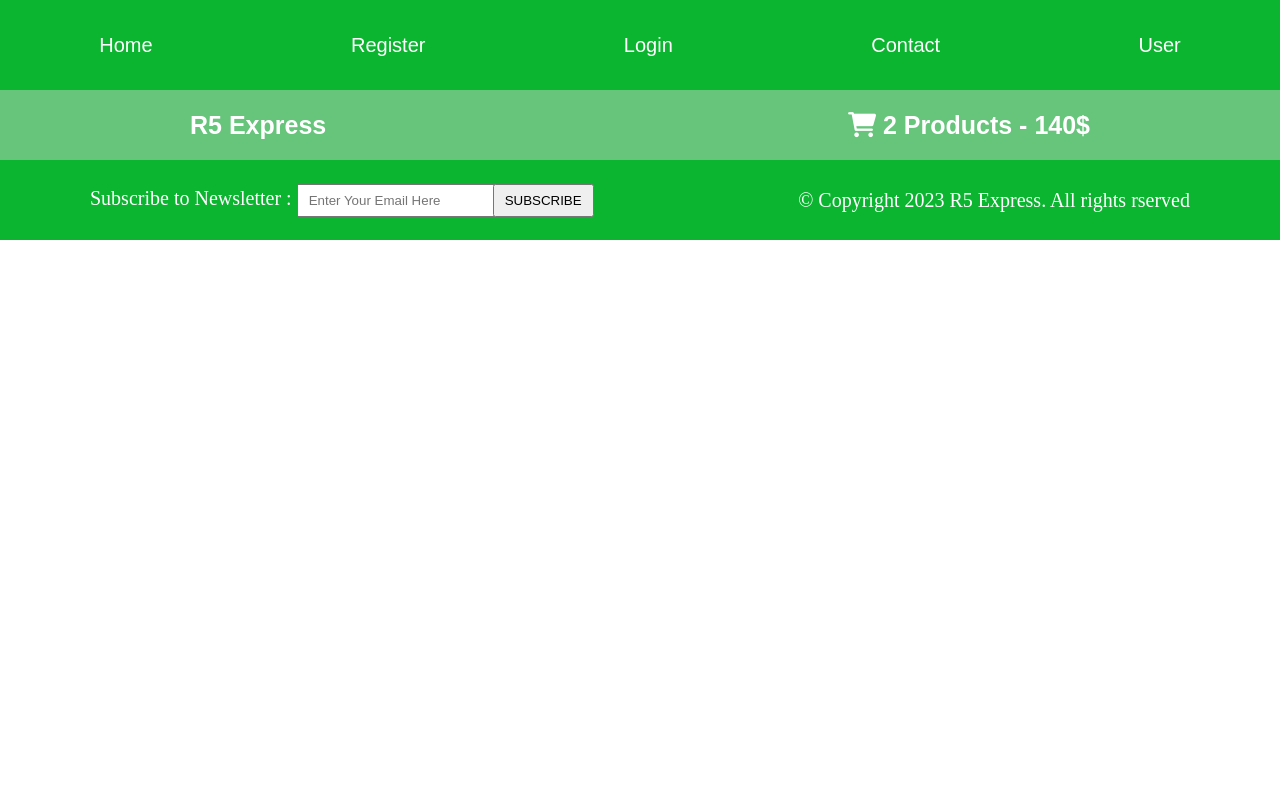
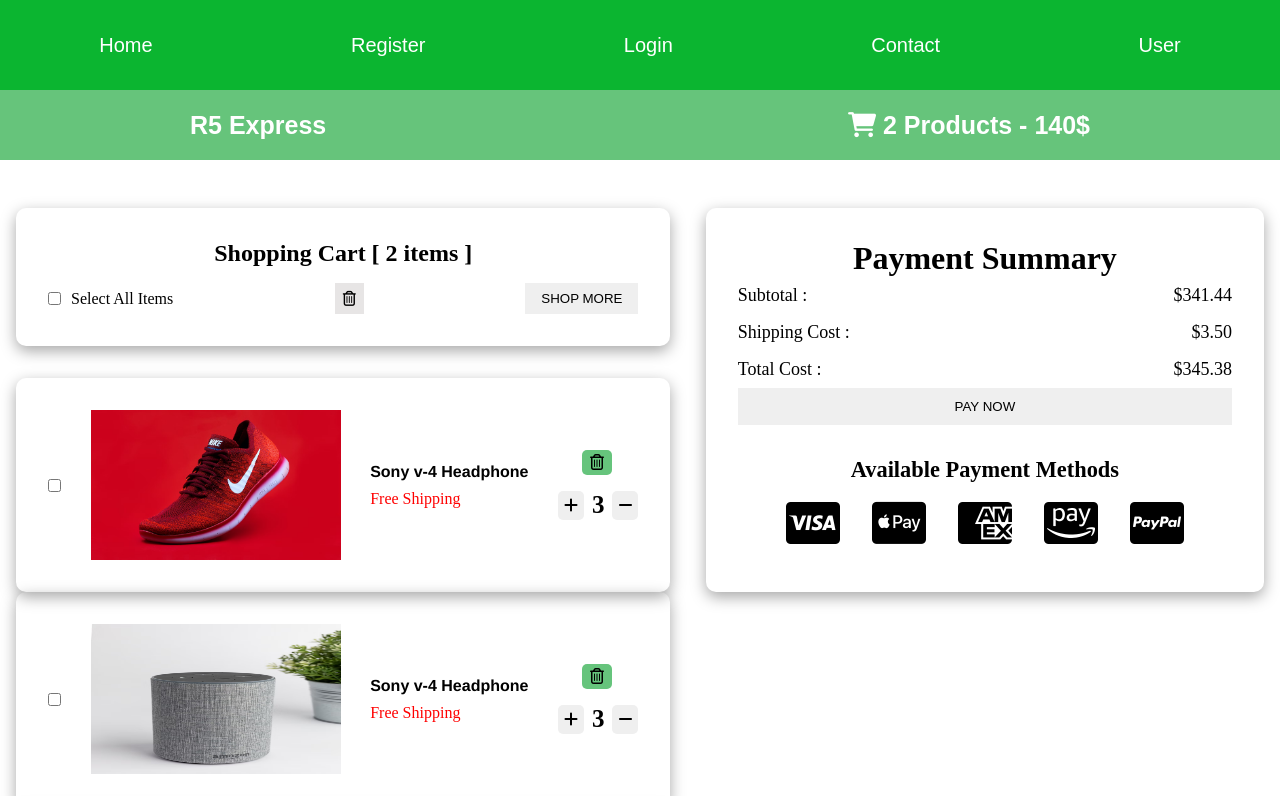
Before and after one commit to Rakibjrb/r5-project, a React (Create React App) app: page /Cart in a window 1280 px wide. Shown: the top 796 px of the page. Built offline with nearby package versions, Linux system fonts and the light colour scheme.

Commit message:
this is third time code in day 3

```diff
--- a/src/App.js
+++ b/src/App.js
@@ -10,6 +10,7 @@ import Register from "./ROUTERPAGES/Register";
 import Login from "./ROUTERPAGES/Login";
 import Contact from "./ROUTERPAGES/Contact";
 import User from "./ROUTERPAGES/User";
+import Cart from "./ROUTERPAGES/Cart";
 
 const App = () => {
   return (
@@ -22,6 +23,7 @@ const App = () => {
           <Route path="/Login" element={<Login />} />
           <Route path="/Contact" element={<Contact />} />
           <Route path="/User" element={<User />} />
+          <Route path="/Cart" element={<Cart />} />
         </Routes>
         <Footer />
       </BrowserRouter>
--- a/src/COMPONENTS/Banner/Banner.js
+++ b/src/COMPONENTS/Banner/Banner.js
@@ -21,6 +21,7 @@ const bannerFeatureData = [
 
 const Banner = () => {
   return (
+    <div>
       <section id="banner">
         <h1>50% Sales going on</h1>
         <div className="bannerdivrow container2">
@@ -35,6 +36,7 @@ const Banner = () => {
           })}
         </div>
       </section>
+    </div>
   );
 };
 
--- /dev/null
+++ b/src/COMPONENTS/Cart/CartComponent.js
@@ -0,0 +1,83 @@
+import React from "react";
+import { cartdata } from "./cartData";
+import "./cartComponent.css";
+
+const CartComponent = () => {
+  return (
+    <div className="cart">
+      <div className="leftDiv">
+        <div className="ldiv1">
+          <h3>Shopping Cart [ 2 items ]</h3>
+          <div>
+            <div>
+              <input type="checkbox" name="selectAllItems" />
+              <label htmlFor="selectAllItems">Select All Items</label>
+            </div>
+            <button className="delBtn">
+              <i className="far fa-trash-alt fa-2x"></i>
+            </button>
+            <button className="shopMoreBtn">Shop More</button>
+          </div>
+        </div>
+        {cartdata.map((cd) => {
+          const { id, cartProductIamge, title, shipping } = cd;
+          return (
+            <div className="cartProducts" key={id}>
+              <input type="checkbox" />
+
+              <img src={cartProductIamge} alt="cartProductpic" />
+              <div>
+                <h4>{title}</h4>
+                <span>{shipping}</span>
+              </div>
+              <div>
+                <button className="delBtn">
+                  <i className="far fa-trash-alt fa-2x"></i>
+                </button>
+                <div className="quantity">
+                  <button>
+                    <i className="fas fa-add"></i>
+                  </button>
+                  <h5>3</h5>
+                  <button>
+                    <i className="fas fa-minus"></i>
+                  </button>
+                </div>
+              </div>
+            </div>
+          );
+        })}
+      </div>
+      <div className="rightDiv">
+        <div className="rightDiv1">
+          <h3>Payment Summary</h3>
+          <div>
+            <p>Subtotal : </p>
+            <p>$341.44</p>
+          </div>
+          <div>
+            <p>Shipping Cost : </p>
+            <p>$3.50</p>
+          </div>
+          <div>
+            <p>Total Cost : </p>
+            <p>$345.38</p>
+          </div>
+          <button>Pay Now</button>
+        </div>
+        <div className="rightDiv2">
+          <h3>Available Payment Methods</h3>
+          <div className="pay_icons">
+            <i className="fa-brands fa-cc-visa fa-3x"></i>
+            <i className="fa-brands fa-cc-apple-pay fa-3x"></i>
+            <i className="fa-brands fa-cc-amex fa-3x"></i>
+            <i className="fa-brands fa-cc-amazon-pay fa-3x"></i>
+            <i className="fa-brands fa-cc-paypal fa-3x"></i>
+          </div>
+        </div>
+      </div>
+    </div>
+  );
+};
+
+export default CartComponent;
--- /dev/null
+++ b/src/COMPONENTS/Cart/cartComponent.css
@@ -0,0 +1,138 @@
+/* cart page css here */
+.cart {
+  width: 100%;
+  padding: 3rem 1rem;
+  display: flex;
+}
+.cart .leftDiv {
+  width: 55%;
+  margin-right: 0.5rem;
+}
+.cart .leftDiv .ldiv1 {
+  width: 96%;
+  padding: 2rem;
+  margin-bottom: 2rem;
+  border-radius: 10px;
+  box-shadow: rgba(0, 0, 0, 0.35) 0px 5px 15px;
+}
+.cart .leftDiv .ldiv1 h3 {
+  text-align: center;
+  font-family: "Times New Roman", Times, serif;
+  font-size: 1.5rem;
+  margin-bottom: 1rem;
+}
+.cart .leftDiv .ldiv1 div {
+  display: flex;
+  justify-content: space-between;
+}
+.cart .leftDiv .ldiv1 div div label {
+  margin: auto 0 auto 10px;
+}
+.cart .leftDiv .ldiv1 div .delBtn {
+  padding: 4px 8px;
+  border: 0;
+  background: #e7e5e5fb;
+}
+.cart .leftDiv .ldiv1 div .delBtn i {
+  font-size: 15px;
+}
+.cart .leftDiv .ldiv1 div .shopMoreBtn {
+  padding: 8px 16px;
+  text-transform: uppercase;
+  border: 0;
+}
+.cart .leftDiv .ldiv1 div .shopMoreBtn:hover {
+  background: #66c47c;
+}
+.cart .cartProducts {
+  width: 96%;
+  padding: 2rem;
+  border-radius: 10px;
+  display: flex;
+  justify-content: space-between;
+  align-items: center;
+  box-shadow: rgba(0, 0, 0, 0.35) 0px 5px 15px;
+}
+.cart .cartProducts img {
+  width: 250px;
+  height: 150px;
+}
+.cart .cartProducts div h4 {
+  margin-bottom: 9px;
+}
+.cart .cartProducts div span {
+  color: #ff0000;
+}
+.cart .cartProducts button {
+  border: 0;
+}
+.cart .cartProducts button i {
+  font-size: 16px;
+}
+.cart .cartProducts .quantity {
+  display: flex;
+}
+.cart .cartProducts .delBtn {
+  padding: 4px 8px;
+  background-color: #66c47c;
+  margin: 0 0 1rem 1.5rem;
+  border-radius: 5px;
+}
+.cart .cartProducts .quantity button {
+  padding: 6px;
+  border-radius: 5px;
+}
+.cart .cartProducts .quantity button:hover {
+  background: #66c47c;
+}
+.cart .cartProducts .quantity h5 {
+  font-size: 25px;
+  font-family: "Times New Roman", Times, serif;
+  margin: 0 8px;
+}
+.rightDiv {
+  width: 45%;
+  height: 24rem;
+  padding: 2rem;
+  border-radius: 10px;
+  box-shadow: rgba(0, 0, 0, 0.35) 0px 5px 15px;
+}
+.rightDiv .rightDiv1 h3 {
+  text-align: center;
+  font-family: "Times New Roman", Times, serif;
+  font-size: 2rem;
+}
+.rightDiv .rightDiv1 div {
+  display: flex;
+  justify-content: space-between;
+}
+.rightDiv .rightDiv1 div p {
+  margin: 0.5rem 0;
+  font-size: 18px;
+}
+.rightDiv .rightDiv1 button {
+  width: 100%;
+  text-align: center;
+  padding: 0.7rem 0;
+  border: 0;
+  text-transform: uppercase;
+}
+.rightDiv .rightDiv1 button:hover {
+  background: #66c47c;
+}
+.rightDiv2 h3 {
+  text-align: center;
+  font-family: "Times New Roman", Times, serif;
+  font-size: 1.4rem;
+  margin: 2rem 0 1rem 0;
+}
+.rightDiv2 .pay_icons {
+  text-align: center;
+}
+.rightDiv2 .pay_icons i {
+  margin-left: 2rem;
+  font-size: 3rem;
+}
+.rightDiv2 .pay_icons i:first-child {
+  margin-left: 0;
+}
--- /dev/null
+++ b/src/COMPONENTS/Cart/cartData.js
@@ -0,0 +1,26 @@
+export const cartdata = [
+  {
+    id: 8787987987,
+    cartProductIamge: "../img/product4.jpg",
+    title: "Sony v-4 Headphone",
+    shipping: "Free Shipping",
+  },
+  {
+    id: 647823242,
+    cartProductIamge: "../img/product6.jpg",
+    title: "Sony v-4 Headphone",
+    shipping: "Free Shipping",
+  },
+  {
+    id: 16512735163,
+    cartProductIamge: "../img/product1.jpg",
+    title: "Sony v-4 Headphone",
+    shipping: "Free Shipping",
+  },
+  {
+    id: 87872327987,
+    cartProductIamge: "../img/product3.jpg",
+    title: "Sony v-4 Headphone",
+    shipping: "Free Shipping",
+  },
+];
--- a/src/COMPONENTS/Navbar/Navbar.js
+++ b/src/COMPONENTS/Navbar/Navbar.js
@@ -27,7 +27,7 @@ const Navbar = () => {
           <NavLink className="secondNavLink" to="/">
             R5 Express
           </NavLink>
-          <NavLink className="secondNavLink" to="/">
+          <NavLink className="secondNavLink" to="/Cart">
             <i className="fa-solid fa-cart-shopping"></i> 2 Products - 140$
           </NavLink>
         </div>
--- a/src/COMPONENTS/Stock/Stock.js
+++ b/src/COMPONENTS/Stock/Stock.js
@@ -1,7 +1,7 @@
 import React from "react";
+import ProductCart from "./ProductsCarts";
 import { categories } from "./extraData";
 import { prices } from "./extraData";
-import ProductsCarts from "./ProductsCarts";
 import "./stock.css";
 
 const Stock = () => {
@@ -45,7 +45,7 @@ const Stock = () => {
             </div>
           </div>
         </div>
-        <div className="rightDiv">
+        <div className="rightDivMain">
           <div className="productSearch">
             <div className="shortBy">
               <label htmlFor="shortBy">Short By : </label>
@@ -64,8 +64,8 @@ const Stock = () => {
               </form>
             </div>
           </div>
-          <ProductsCarts />
         </div>
+        <ProductCart />
       </section>
     </>
   );
--- a/src/COMPONENTS/Stock/stock.css
+++ b/src/COMPONENTS/Stock/stock.css
@@ -1,4 +1,7 @@
-/* stock css here*/
+* {
+  margin: 0;
+  padding: 0;
+}
 #stock {
   padding: 80px 4rem;
   overflow: hidden;
@@ -26,31 +29,31 @@
   font-size: 20px;
 }
 
-#stock .rightDiv .productSearch {
+#stock .rightDivMain .productSearch {
   display: flex;
   justify-content: space-between;
   margin-bottom: 3rem;
   padding: 0 4rem;
 }
-#stock .rightDiv .productSearch .shortBy label {
+#stock .rightDivMain .productSearch .shortBy label {
   font-size: 1.5rem;
 }
-#stock .rightDiv .productSearch .shortBy select {
+#stock .rightDivMain .productSearch .shortBy select {
   padding: 5px 20px;
   font-size: 1.1rem;
 }
-#stock .rightDiv .productSearch .searchForm form input {
+#stock .rightDivMain .productSearch .searchForm form input {
   padding: 5px 20px;
   font-size: 1.1rem;
 }
-#stock .rightDiv .productSearch .searchForm form button {
+#stock .rightDivMain .productSearch .searchForm form button {
   padding: 5px 30px;
   font-size: 1.1rem;
   text-transform: uppercase;
   cursor: pointer;
   transition: 0.3s;
 }
-#stock .rightDiv .productSearch .searchForm form button:hover {
+#stock .rightDivMain .productSearch .searchForm form button:hover {
   background: #000;
   color: #fff;
 }
--- a/src/COMPONENTS/css/common.css
+++ /dev/null
@@ -1,31 +0,0 @@
-/* common css */
-* {
-  margin: 0;
-  padding: 0;
-  box-sizing: border-box;
-}
-h1,
-h2,
-h3,
-h4,
-h5,
-h6 {
-  font-family: "Franklin Gothic Medium", "Arial Narrow", Arial, sans-serif;
-}
-p {
-  font-size: 14px;
-}
-.container {
-  width: 100%;
-  max-width: 1024px;
-  margin: 0 auto;
-}
-.container2 {
-  width: 100%;
-  max-width: 1100px;
-  margin: 0 auto;
-}
-button {
-  transition: 0.3s;
-  cursor: pointer;
-}
--- a/src/ROUTERPAGES/Cart.js
+++ b/src/ROUTERPAGES/Cart.js
@@ -0,0 +1,8 @@
+import React from "react";
+import CartComponent from "../COMPONENTS/Cart/CartComponent";
+
+const Cart = () => {
+  return <CartComponent />;
+};
+
+export default Cart;
```
Lines whose indentation alone changed are shown as unchanged.
